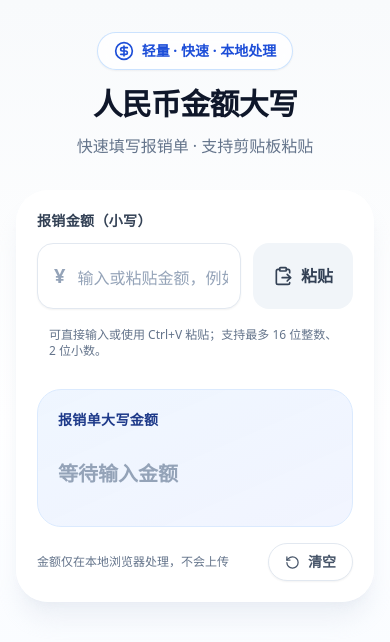
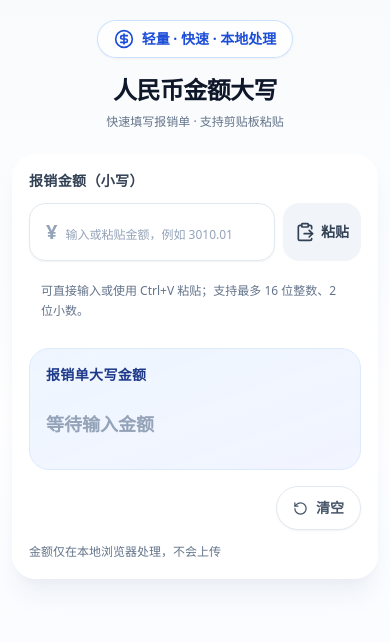
Before and after one commit to wangwenzhiwwz/RMB, a React (Vite) app: page / in a window 390 px wide. Shown: the top 642 px of the page. Built offline with nearby package versions, Linux system fonts and the light colour scheme.

Commit message:
优化手机端布局、触控尺寸和文字换行

```diff
--- a/src/App.tsx
+++ b/src/App.tsx
@@ -56,20 +56,20 @@ function App() {
   };
 
   return (
-    <div className="min-h-screen bg-gradient-to-b from-slate-50 via-white to-blue-50/60 px-4 py-8 text-slate-900 transition-colors dark:from-slate-950 dark:via-slate-950 dark:to-slate-900 dark:text-slate-100 sm:py-14">
-      <main className="mx-auto max-w-3xl">
-        <header className="mb-8 text-center">
+    <div className="min-h-screen bg-gradient-to-b from-slate-50 via-white to-blue-50/60 px-3 py-5 text-slate-900 transition-colors dark:from-slate-950 dark:via-slate-950 dark:to-slate-900 dark:text-slate-100 sm:py-14">
+      <main className="mx-auto w-full max-w-3xl">
+        <header className="mb-6 text-center sm:mb-8">
           <div className="mb-4 inline-flex items-center gap-2 rounded-full border border-blue-200/80 bg-white/80 px-4 py-2 text-sm font-semibold text-blue-700 shadow-sm backdrop-blur dark:border-blue-400/20 dark:bg-slate-900/80 dark:text-blue-300">
             <CircleDollarSign className="h-5 w-5" aria-hidden="true" />
             <span>轻量 · 快速 · 本地处理</span>
           </div>
-          <h1 className="text-3xl font-extrabold tracking-tight text-slate-900 dark:text-white sm:text-4xl">人民币金额大写</h1>
-          <p className="mt-3 text-base text-slate-500 dark:text-slate-400">快速填写报销单 · 支持剪贴板粘贴</p>
+          <h1 className="text-2xl font-extrabold tracking-tight text-slate-900 dark:text-white sm:text-4xl">人民币金额大写</h1>
+          <p className="mt-2 text-xs text-slate-500 sm:text-sm dark:text-slate-400 sm:mt-3 sm:text-base">快速填写报销单 · 支持剪贴板粘贴</p>
         </header>
 
-        <section className="rounded-[2rem] border border-white/80 bg-white/90 p-5 shadow-xl shadow-slate-200/60 backdrop-blur dark:border-slate-800 dark:bg-slate-900/90 dark:shadow-black/20 sm:p-8">
+        <section className="rounded-[1.5rem] border border-white/80 bg-white/90 p-4 shadow-xl shadow-slate-200/60 backdrop-blur dark:border-slate-800 dark:bg-slate-900/90 dark:shadow-black/20 sm:rounded-[2rem] sm:p-8">
           <label className="mb-3 block text-sm font-bold tracking-wide text-slate-700 dark:text-slate-200" htmlFor="amount">报销金额（小写）</label>
-          <div className="flex items-stretch gap-3">
+          <div className="flex items-stretch gap-2 sm:gap-3">
             <div className="flex min-w-0 flex-1 items-center rounded-2xl border border-slate-200 bg-white shadow-sm transition focus-within:border-blue-500 focus-within:ring-4 focus-within:ring-blue-500/15 dark:border-slate-700 dark:bg-slate-950">
               <span className="select-none pl-4 text-xl font-semibold text-slate-400" aria-hidden="true">¥</span>
               <input
@@ -83,23 +83,23 @@ function App() {
                 onChange={(event) => updateAmount(event.target.value)}
                 placeholder="输入或粘贴金额，例如 3010.01"
                 aria-describedby="amount-help"
-                className="h-16 min-w-0 w-full rounded-xl border-0 bg-transparent px-3 text-xl font-semibold text-slate-900 outline-none ring-0 placeholder:text-base placeholder:font-normal placeholder:text-slate-400 focus:outline-none focus:ring-0 dark:text-white dark:placeholder:text-slate-600 sm:text-2xl"
+                className="h-14 min-w-0 w-full rounded-2xl border-0 bg-transparent px-2 text-lg font-semibold text-slate-900 outline-none ring-0 placeholder:text-xs placeholder:font-normal placeholder:text-slate-400 focus:outline-none focus:ring-0 dark:text-white dark:placeholder:text-slate-600 sm:h-16 sm:px-3 sm:text-2xl sm:placeholder:text-base"
               />
             </div>
             <button
               type="button"
               onClick={pasteAmount}
-              className="inline-flex min-h-16 shrink-0 items-center justify-center gap-2 rounded-2xl bg-slate-100 px-5 text-base font-bold text-slate-700 transition hover:bg-blue-100 hover:text-blue-800 focus-visible:outline-none focus-visible:ring-4 focus-visible:ring-blue-500/20 dark:bg-slate-800 dark:text-slate-200 dark:hover:bg-slate-700 dark:hover:text-white"
+              className="inline-flex min-h-14 shrink-0 items-center justify-center gap-1.5 rounded-2xl bg-slate-100 px-3 text-sm font-bold text-slate-700 transition hover:bg-blue-100 hover:text-blue-800 focus-visible:outline-none focus-visible:ring-4 focus-visible:ring-blue-500/20 dark:bg-slate-800 dark:text-slate-200 dark:hover:bg-slate-700 dark:hover:text-white sm:min-h-16 sm:gap-2 sm:px-5 sm:text-base"
               aria-label="从剪贴板粘贴金额"
             >
               <ClipboardPaste size={20} aria-hidden="true" />
               <span>粘贴</span>
             </button>
           </div>
-          <p id="amount-help" className="mt-3 inline-flex items-center rounded-full bg-white/80 px-3 py-1.5 text-xs font-medium text-slate-500 dark:bg-slate-900/70 dark:text-slate-400">可直接输入或使用 Ctrl+V 粘贴；支持最多 16 位整数、2 位小数。</p>
+          <p id="amount-help" className="mt-3 inline-flex max-w-full items-start rounded-2xl bg-white/80 px-3 py-2 text-xs font-medium leading-relaxed text-slate-500 dark:bg-slate-900/70 dark:text-slate-400">可直接输入或使用 Ctrl+V 粘贴；支持最多 16 位整数、2 位小数。</p>
 
-          <div className="mt-6 rounded-[1.5rem] border border-blue-100 bg-gradient-to-br from-blue-50 to-indigo-50/80 p-5 dark:border-blue-400/15 dark:from-blue-950/60 dark:to-indigo-950/40 sm:p-6" aria-live="polite">
-            <div className="mb-3 flex items-center justify-between gap-3">
+          <div className="mt-5 rounded-[1.25rem] border border-blue-100 bg-gradient-to-br from-blue-50 to-indigo-50/80 p-4 dark:border-blue-400/15 dark:from-blue-950/60 dark:to-indigo-950/40 sm:mt-6 sm:rounded-[1.5rem] sm:p-6" aria-live="polite">
+            <div className="mb-3 flex flex-wrap items-center justify-between gap-2">
               <h2 className="text-sm font-bold tracking-wide text-blue-900 dark:text-blue-200">报销单大写金额</h2>
               {conversion.value && <span className="inline-flex items-center gap-1 rounded-full border border-emerald-200 bg-emerald-50 px-3 py-1 text-xs font-bold text-emerald-700 dark:border-emerald-400/20 dark:bg-emerald-400/10 dark:text-emerald-300"><Check size={13} aria-hidden="true" />转换完成</span>}
             </div>
@@ -108,7 +108,7 @@ function App() {
               onClick={copyResult}
               disabled={!conversion.value}
               aria-label="点击复制大写金额"
-              className={`min-h-16 w-full break-all rounded-lg text-left text-xl font-bold leading-relaxed transition sm:text-2xl ${conversion.error ? 'text-red-600' : conversion.value ? 'cursor-pointer text-slate-900 hover:text-blue-700 focus-visible:outline-none focus-visible:ring-2 focus-visible:ring-blue-500 dark:text-slate-50 dark:hover:text-blue-300' : 'cursor-default text-slate-400'}`}
+              className={`min-h-14 w-full break-words rounded-xl py-1 text-left text-lg font-bold leading-relaxed transition sm:min-h-16 sm:text-2xl ${conversion.error ? 'text-red-600' : conversion.value ? 'cursor-pointer text-slate-900 hover:text-blue-700 focus-visible:outline-none focus-visible:ring-2 focus-visible:ring-blue-500 dark:text-slate-50 dark:hover:text-blue-300' : 'cursor-default text-slate-400'}`}
             >
               {conversion.error || (conversion.value
                 ? (() => {
@@ -135,9 +135,9 @@ function App() {
             )}
           </div>
 
-          <div className="mt-4 flex min-h-9 items-center justify-between gap-3">
-            <p className="text-xs leading-5 text-slate-500 dark:text-slate-400 sm:text-sm" role="status">{notice || '金额仅在本地浏览器处理，不会上传'}</p>
-            <button type="button" onClick={clear} className="inline-flex shrink-0 items-center gap-2 rounded-full border border-slate-200 bg-white px-4 py-2 text-sm font-semibold text-slate-600 shadow-sm transition hover:border-blue-200 hover:bg-blue-50 hover:text-blue-700 focus-visible:outline-none focus-visible:ring-2 focus-visible:ring-blue-500 dark:border-slate-700 dark:bg-slate-800 dark:text-slate-300 dark:hover:border-slate-600 dark:hover:bg-slate-700 dark:hover:text-white">
+          <div className="mt-4 flex min-h-9 flex-col-reverse items-stretch gap-3 sm:flex-row sm:items-center sm:justify-between">
+            <p className="text-xs leading-relaxed text-slate-500 dark:text-slate-400 sm:text-sm" role="status">{notice || '金额仅在本地浏览器处理，不会上传'}</p>
+            <button type="button" onClick={clear} className="inline-flex min-h-11 shrink-0 items-center justify-center gap-2 self-end rounded-full border border-slate-200 bg-white px-4 py-2 text-sm font-semibold text-slate-600 shadow-sm transition hover:border-blue-200 hover:bg-blue-50 hover:text-blue-700 focus-visible:outline-none focus-visible:ring-2 focus-visible:ring-blue-500 dark:border-slate-700 dark:bg-slate-800 dark:text-slate-300 dark:hover:border-slate-600 dark:hover:bg-slate-700 dark:hover:text-white">
               <RotateCcw size={15} aria-hidden="true" />
               清空
             </button>
```
